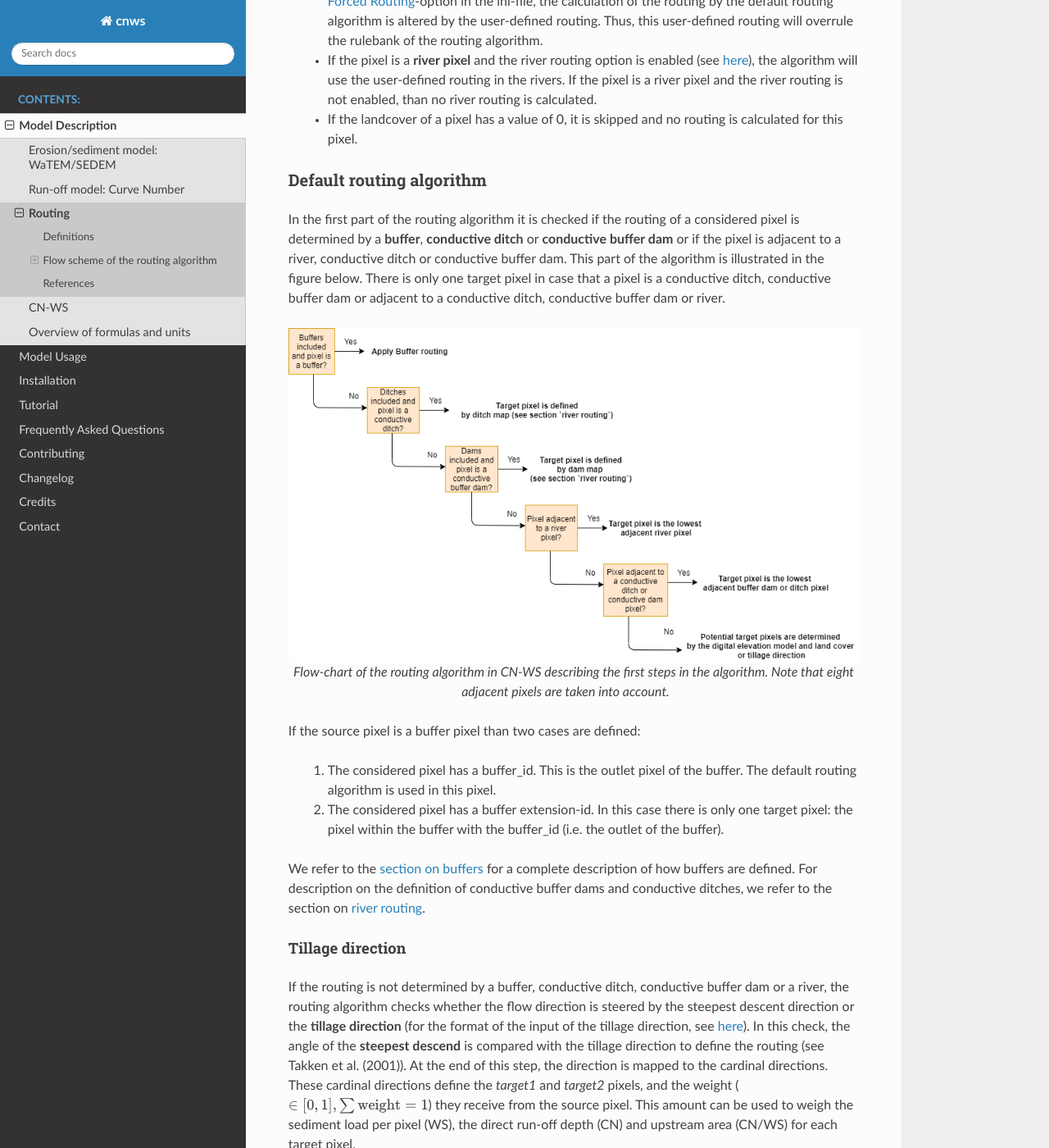
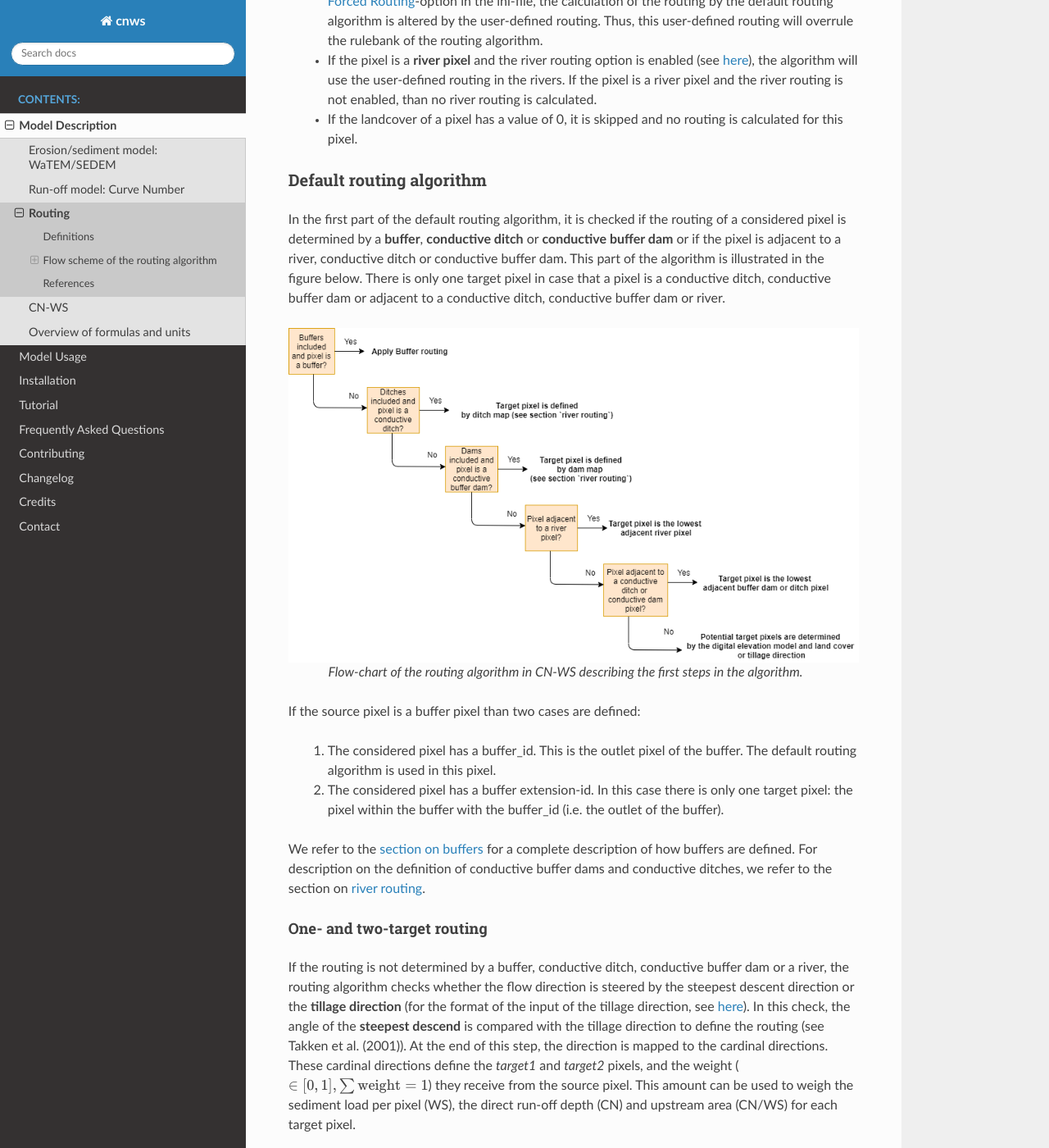
Before and after one commit to watem-sedem/watem-sedem, a Sphinx documentation site: the page built from docs/routing.rst, in a window 1280 px wide and 1400 px high, scrolled down 1420 px. Shown: the whole window at 82% size. Built offline with Sphinx 7.4.7 and the Read the Docs theme 2.0.0, drawn with Linux system fonts in a browser that asks for light colours; some of the changed text lies outside the part shown.

Commit message:
small checks an typos in routing docs

```diff
--- a/docs/routing.rst
+++ b/docs/routing.rst
@@ -71,19 +71,19 @@ pixel:
 Default routing algorithm
 *************************
 
-In the first part of the routing algorithm it is checked if the routing of a
-considered pixel is determined by a **buffer**, **conductive ditch** or
-**conductive buffer dam** or if the pixel is adjacent to a river, conductive
-ditch or conductive buffer dam. This part of the algorithm is illustrated in
-the figure below. There is only one target pixel in case that a pixel is a
-conductive ditch, conductive buffer dam or adjacent to a conductive ditch,
-conductive buffer dam or river.
+In the first part of the default routing algorithm, it is checked if the
+routing of a considered pixel is determined by a **buffer**,
+**conductive ditch** or **conductive buffer dam** or if the pixel is adjacent
+to a river, conductive ditch or conductive buffer dam. This part of the
+algorithm is illustrated in the figure below. There is only one target pixel
+in case that a pixel is a conductive ditch, conductive buffer dam or adjacent
+to a conductive ditch, conductive buffer dam or river.
 
 .. figure:: _static/png/flow_algorithm_part1.png
     :align: center
 
     Flow-chart of the routing algorithm in CN-WS describing the first steps in
-    the algorithm. Note that eight adjacent pixels are taken into account.
+    the algorithm.
 
 If the source pixel is a buffer pixel than two cases are defined:
 
@@ -99,8 +99,8 @@ description of how buffers are defined. For description on the definition of
 conductive buffer dams and conductive ditches, we refer to the section on
 :ref:`river routing <riverrouting_exp>`.
 
-Tillage direction
-^^^^^^^^^^^^^^^^^
+One- and two-target routing
+^^^^^^^^^^^^^^^^^^^^^^^^^^^
 
 If the routing is not determined by a buffer, conductive ditch, conductive
 buffer dam or a river, the routing algorithm checks whether the flow direction
@@ -131,7 +128,7 @@ or one targets (ordinal and cardinal directions).
  - One target: routing is defined by one routing vector, and can be in the
    **cardinal** and **ordinal direction**, thus **eight adjacent pixels**.
    One-target routing is based on a
-   decision tree (see figure :ref:`section Two-target routing <twotarget>`)
+   decision tree (see figure :ref:`section one-target routing <onetarget>`)
    using land cover and the digital elevation
    model. The starting point for one-target routing is the two-target routing.
 
```
Also changed, not shown: other parts of docs/routing.rst (+1 -3 lines).
